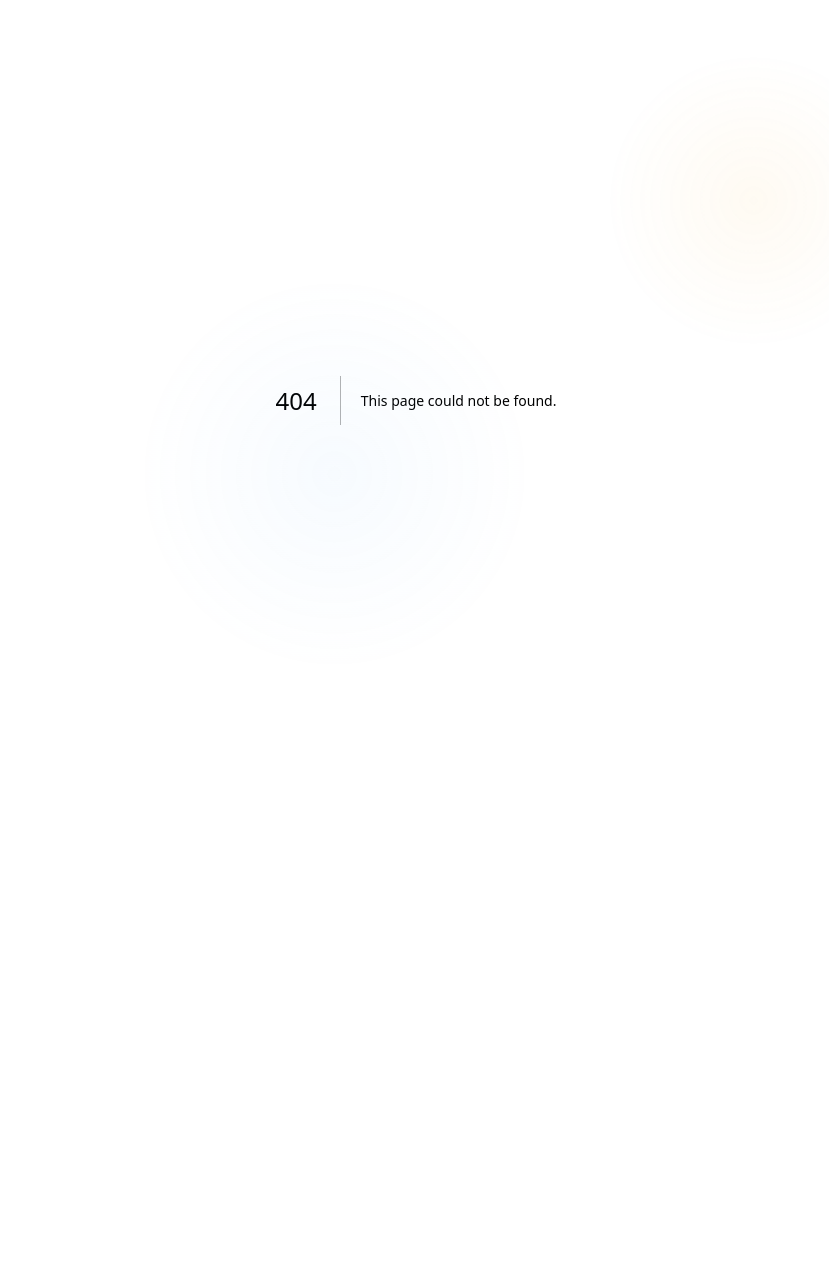
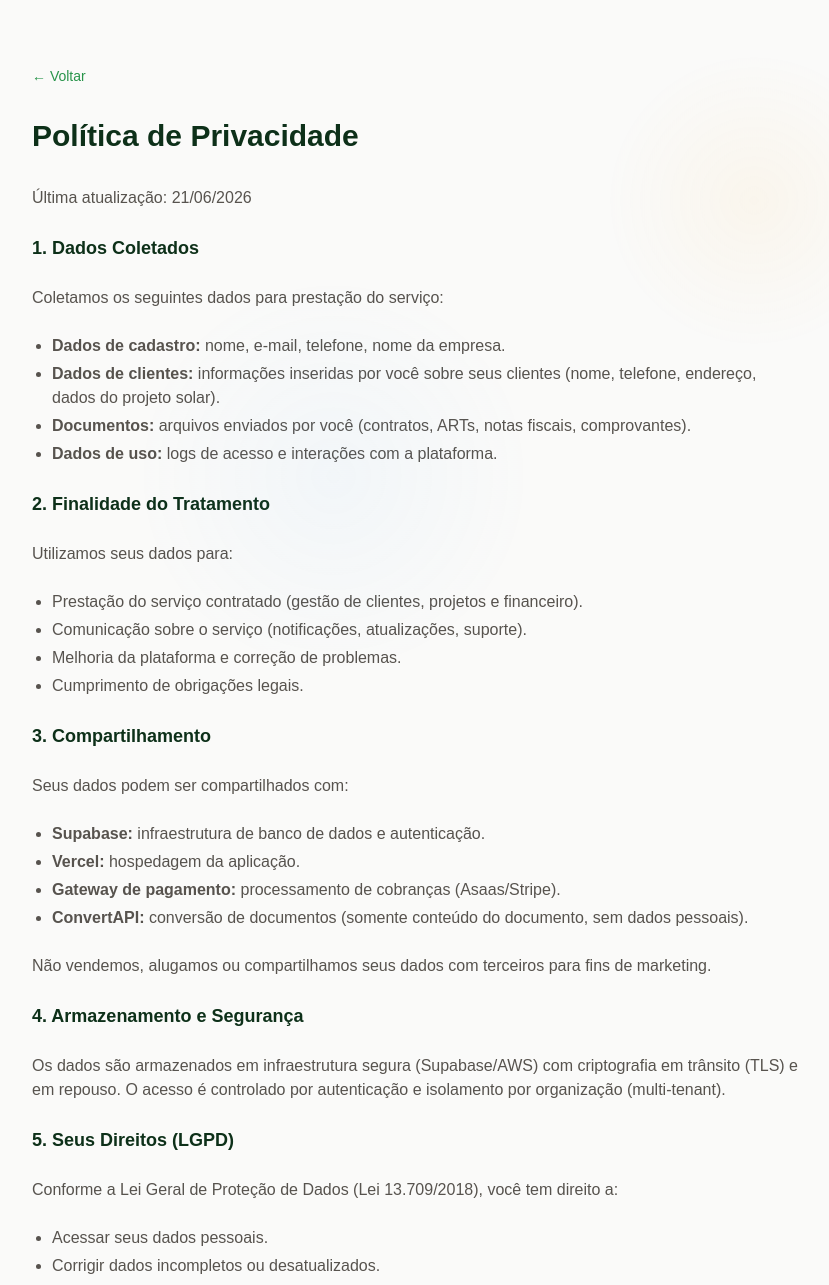
Before and after one commit to IntegraSolar/Integra-solar-gestao, a Next.js app in the folder web/: page /privacidade in a window 1280 px wide. Before the commit this address had no page. Shown: the top 1285 px of the page, without its empty margins (224-1053 px from the left). Before the commit the page ends 800 px from the top, so only its background shows below. Built offline with nearby package versions, Linux system fonts and the light colour scheme.

Commit message:
security: add Terms of Use, Privacy Policy, LGPD consent checkbox in checkout

```diff
--- a/web/app/checkout/CheckoutForm.tsx
+++ b/web/app/checkout/CheckoutForm.tsx
@@ -143,10 +143,17 @@ export default function CheckoutForm() {
                 </div>
               </div>
 
+              <label className="mt-6 flex items-start gap-2 cursor-pointer">
+                <input type="checkbox" required className="mt-0.5 w-4 h-4 accent-[#28944a]" />
+                <span className="text-xs text-[#57534e]">
+                  Li e aceito os <Link href="/termos" target="_blank" className="text-[#28944a] underline">Termos de Uso</Link> e a <Link href="/privacidade" target="_blank" className="text-[#28944a] underline">Política de Privacidade</Link>.
+                </span>
+              </label>
+
               <button
                 type="submit"
                 disabled={pending}
-                className="mt-8 w-full bg-[#28944a] text-white font-semibold py-3.5 rounded-xl hover:bg-[#1d7035] transition-colors disabled:opacity-50"
+                className="mt-4 w-full bg-[#28944a] text-white font-semibold py-3.5 rounded-xl hover:bg-[#1d7035] transition-colors disabled:opacity-50"
               >
                 {pending ? 'Processando...' : 'Finalizar Assinatura'}
               </button>
--- a/web/app/page.tsx
+++ b/web/app/page.tsx
@@ -378,6 +378,8 @@ export default function LandingPage() {
           <div className="flex gap-6 text-sm text-[#57534e]">
             <Link href="/login" className="hover:text-[#1c1917]">Entrar</Link>
             <a href="#planos" className="hover:text-[#1c1917]">Planos</a>
+            <Link href="/termos" className="hover:text-[#1c1917]">Termos de Uso</Link>
+            <Link href="/privacidade" className="hover:text-[#1c1917]">Privacidade</Link>
           </div>
           <p className="text-xs text-[#57534e]">&copy; {new Date().getFullYear()} Integra Solar</p>
         </div>
--- /dev/null
+++ b/web/app/privacidade/page.tsx
@@ -0,0 +1,69 @@
+import Link from 'next/link'
+
+export default function PrivacidadePage() {
+  return (
+    <div className="min-h-screen bg-[#fafaf9] py-16 px-4 sm:px-6" style={{ fontFamily: "'DM Sans', sans-serif" }}>
+      <div className="max-w-3xl mx-auto">
+        <Link href="/" className="text-sm text-[#28944a] hover:underline mb-8 inline-block">← Voltar</Link>
+        <h1 style={{ fontFamily: "'Sora', sans-serif" }} className="text-3xl font-bold text-[#0d3019] mb-8">Política de Privacidade</h1>
+        <div className="prose prose-sm text-[#57534e] space-y-6">
+          <p>Última atualização: {new Date().toLocaleDateString('pt-BR')}</p>
+
+          <h2 className="text-lg font-semibold text-[#0d3019]">1. Dados Coletados</h2>
+          <p>Coletamos os seguintes dados para prestação do serviço:</p>
+          <ul className="list-disc pl-5 space-y-1">
+            <li><strong>Dados de cadastro:</strong> nome, e-mail, telefone, nome da empresa.</li>
+            <li><strong>Dados de clientes:</strong> informações inseridas por você sobre seus clientes (nome, telefone, endereço, dados do projeto solar).</li>
+            <li><strong>Documentos:</strong> arquivos enviados por você (contratos, ARTs, notas fiscais, comprovantes).</li>
+            <li><strong>Dados de uso:</strong> logs de acesso e interações com a plataforma.</li>
+          </ul>
+
+          <h2 className="text-lg font-semibold text-[#0d3019]">2. Finalidade do Tratamento</h2>
+          <p>Utilizamos seus dados para:</p>
+          <ul className="list-disc pl-5 space-y-1">
+            <li>Prestação do serviço contratado (gestão de clientes, projetos e financeiro).</li>
+            <li>Comunicação sobre o serviço (notificações, atualizações, suporte).</li>
+            <li>Melhoria da plataforma e correção de problemas.</li>
+            <li>Cumprimento de obrigações legais.</li>
+          </ul>
+
+          <h2 className="text-lg font-semibold text-[#0d3019]">3. Compartilhamento</h2>
+          <p>Seus dados podem ser compartilhados com:</p>
+          <ul className="list-disc pl-5 space-y-1">
+            <li><strong>Supabase:</strong> infraestrutura de banco de dados e autenticação.</li>
+            <li><strong>Vercel:</strong> hospedagem da aplicação.</li>
+            <li><strong>Gateway de pagamento:</strong> processamento de cobranças (Asaas/Stripe).</li>
+            <li><strong>ConvertAPI:</strong> conversão de documentos (somente conteúdo do documento, sem dados pessoais).</li>
+          </ul>
+          <p>Não vendemos, alugamos ou compartilhamos seus dados com terceiros para fins de marketing.</p>
+
+          <h2 className="text-lg font-semibold text-[#0d3019]">4. Armazenamento e Segurança</h2>
+          <p>Os dados são armazenados em infraestrutura segura (Supabase/AWS) com criptografia em trânsito (TLS) e em repouso. O acesso é controlado por autenticação e isolamento por organização (multi-tenant).</p>
+
+          <h2 className="text-lg font-semibold text-[#0d3019]">5. Seus Direitos (LGPD)</h2>
+          <p>Conforme a Lei Geral de Proteção de Dados (Lei 13.709/2018), você tem direito a:</p>
+          <ul className="list-disc pl-5 space-y-1">
+            <li>Acessar seus dados pessoais.</li>
+            <li>Corrigir dados incompletos ou desatualizados.</li>
+            <li>Solicitar a exclusão de seus dados.</li>
+            <li>Revogar o consentimento para tratamento de dados.</li>
+            <li>Solicitar a portabilidade dos dados.</li>
+          </ul>
+          <p>Para exercer seus direitos, entre em contato pelo e-mail ou WhatsApp disponíveis na página de Contato.</p>
+
+          <h2 className="text-lg font-semibold text-[#0d3019]">6. Retenção de Dados</h2>
+          <p>Seus dados são mantidos enquanto sua conta estiver ativa. Após o cancelamento, os dados são mantidos por 30 dias para exportação e depois excluídos permanentemente.</p>
+
+          <h2 className="text-lg font-semibold text-[#0d3019]">7. Cookies</h2>
+          <p>Utilizamos cookies essenciais para autenticação e funcionamento da plataforma. Não utilizamos cookies de rastreamento ou publicidade.</p>
+
+          <h2 className="text-lg font-semibold text-[#0d3019]">8. Alterações</h2>
+          <p>Esta Política pode ser atualizada periodicamente. Alterações significativas serão comunicadas por e-mail ou notificação na Plataforma.</p>
+
+          <h2 className="text-lg font-semibold text-[#0d3019]">9. Contato</h2>
+          <p>Para questões sobre privacidade e proteção de dados, entre em contato pelo WhatsApp: (63) 99221-7642.</p>
+        </div>
+      </div>
+    </div>
+  )
+}
--- /dev/null
+++ b/web/app/termos/page.tsx
@@ -0,0 +1,48 @@
+import Link from 'next/link'
+
+export default function TermosPage() {
+  return (
+    <div className="min-h-screen bg-[#fafaf9] py-16 px-4 sm:px-6" style={{ fontFamily: "'DM Sans', sans-serif" }}>
+      <div className="max-w-3xl mx-auto">
+        <Link href="/" className="text-sm text-[#28944a] hover:underline mb-8 inline-block">← Voltar</Link>
+        <h1 style={{ fontFamily: "'Sora', sans-serif" }} className="text-3xl font-bold text-[#0d3019] mb-8">Termos de Uso</h1>
+        <div className="prose prose-sm text-[#57534e] space-y-6">
+          <p>Última atualização: {new Date().toLocaleDateString('pt-BR')}</p>
+
+          <h2 className="text-lg font-semibold text-[#0d3019]">1. Aceitação dos Termos</h2>
+          <p>Ao acessar e utilizar a plataforma Integra Solar ("Plataforma"), você concorda com estes Termos de Uso. Se não concordar com algum termo, não utilize a Plataforma.</p>
+
+          <h2 className="text-lg font-semibold text-[#0d3019]">2. Descrição do Serviço</h2>
+          <p>O Integra Solar é uma plataforma SaaS de gestão para empresas de energia solar, oferecendo funcionalidades de CRM, gestão financeira, controle de obras, documentação e relatórios.</p>
+
+          <h2 className="text-lg font-semibold text-[#0d3019]">3. Cadastro e Conta</h2>
+          <p>Para utilizar a Plataforma, é necessário criar uma conta com informações verídicas. Você é responsável por manter a confidencialidade de suas credenciais de acesso.</p>
+
+          <h2 className="text-lg font-semibold text-[#0d3019]">4. Planos e Pagamento</h2>
+          <p>A Plataforma oferece planos pagos com diferentes funcionalidades. Os valores e condições estão descritos na página de planos. O não pagamento pode resultar na suspensão do acesso.</p>
+
+          <h2 className="text-lg font-semibold text-[#0d3019]">5. Uso Permitido</h2>
+          <p>Você se compromete a utilizar a Plataforma apenas para fins legítimos relacionados à gestão de sua empresa de energia solar, não podendo utilizar para atividades ilícitas ou que violem direitos de terceiros.</p>
+
+          <h2 className="text-lg font-semibold text-[#0d3019]">6. Propriedade Intelectual</h2>
+          <p>Todo o conteúdo, código, design e funcionalidades da Plataforma são de propriedade do Integra Solar. Os dados inseridos pelo usuário permanecem de propriedade do usuário.</p>
+
+          <h2 className="text-lg font-semibold text-[#0d3019]">7. Privacidade</h2>
+          <p>O tratamento de dados pessoais está descrito em nossa <Link href="/privacidade" className="text-[#28944a] underline">Política de Privacidade</Link>, que é parte integrante destes Termos.</p>
+
+          <h2 className="text-lg font-semibold text-[#0d3019]">8. Cancelamento</h2>
+          <p>Você pode cancelar sua assinatura a qualquer momento. Após o cancelamento, seus dados permanecerão disponíveis por 30 dias para exportação, após o que serão excluídos.</p>
+
+          <h2 className="text-lg font-semibold text-[#0d3019]">9. Limitação de Responsabilidade</h2>
+          <p>O Integra Solar não se responsabiliza por danos indiretos, perda de dados causada por ações do usuário, ou indisponibilidade temporária da Plataforma para manutenção.</p>
+
+          <h2 className="text-lg font-semibold text-[#0d3019]">10. Modificações</h2>
+          <p>Estes Termos podem ser alterados a qualquer momento. Alterações significativas serão comunicadas por e-mail ou notificação na Plataforma.</p>
+
+          <h2 className="text-lg font-semibold text-[#0d3019]">11. Foro</h2>
+          <p>Fica eleito o foro da comarca de Palmas/TO para dirimir quaisquer controvérsias decorrentes destes Termos.</p>
+        </div>
+      </div>
+    </div>
+  )
+}
--- a/web/middleware.ts
+++ b/web/middleware.ts
@@ -10,6 +10,8 @@ const PUBLIC_ROUTES = [
   '/auth/callback',
   '/api/webhooks',
   '/checkout',
+  '/termos',
+  '/privacidade',
 ]
 
 function isPublicRoute(pathname: string): boolean {
```
